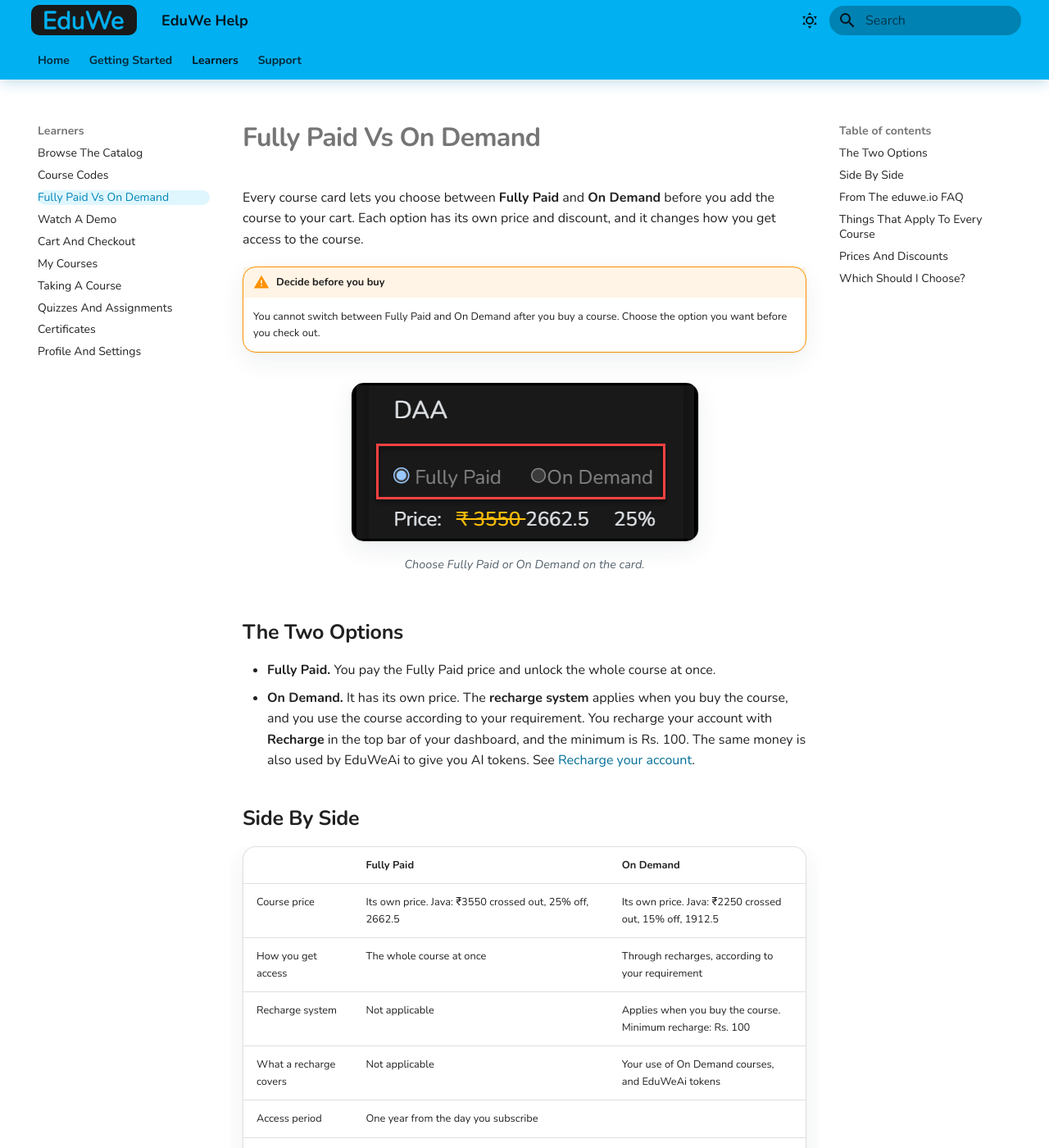
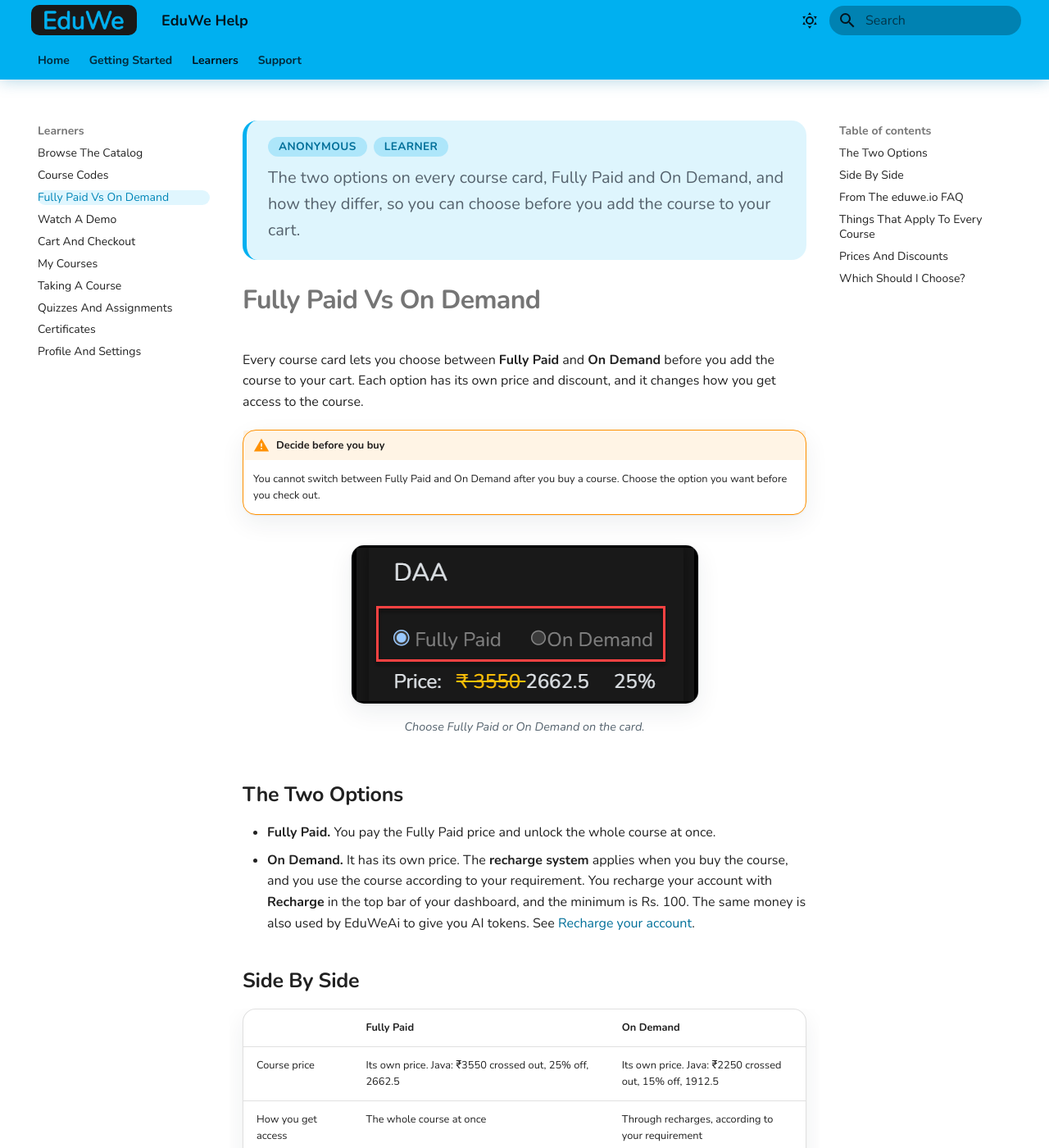
Before and after one commit to geitdeepak/EduWeIO_HelpDoc, an MkDocs documentation site: the page built from docs/learner/pricing-models.md, in a window 1280 px wide and 1400 px high. Shown: the whole window at 82% size. Built offline with MkDocs 1.6.1 and Material for MkDocs 9.7.7, drawn with Linux system fonts in a browser that asks for light colours.

Commit message:
Add a page head banner to every content page
Every page (other than Home, which keeps its own hero) now shows a small
banner above its heading with role pills and its summary as a subtitle,
pulled automatically from existing frontmatter via a small override of
Material's content template (overrides/partials/content.html, wired in
through mkdocs.yml theme.custom_dir). No per-page Markdown changes needed.

Co-Authored-By: Claude Sonnet 5 <noreply@anthropic.com>

```diff
--- a/docs/stylesheets/extra.css
+++ b/docs/stylesheets/extra.css
@@ -191,6 +191,41 @@ button:focus-visible,
 .md-button:focus-visible {
   outline: 2px solid #00b0f0;
   outline-offset: 2px;
+}
+
+/* page head: the role/summary banner that overrides/partials/content.html adds above every
+   content page's H1 (everywhere except the home page, which has its own hero). */
+.eduwe-pagehead {
+  margin: 0 0 1.4rem;
+  padding: 1rem 1.3rem;
+  border-radius: 0.9rem;
+  border-left: 0.25rem solid #00b0f0;
+  background: var(--eduwe-tile);
+}
+
+.eduwe-pagehead__roles {
+  display: flex;
+  flex-wrap: wrap;
+  gap: 0.4rem;
+  margin-bottom: 0.5rem;
+}
+
+.eduwe-role {
+  display: inline-block;
+  padding: 0.06rem 0.65rem;
+  border-radius: 1rem;
+  background: rgba(0, 176, 240, 0.22);
+  color: var(--md-typeset-a-color);
+  font-size: 0.68rem;
+  font-weight: 800;
+  letter-spacing: 0.03em;
+  text-transform: uppercase;
+}
+
+.md-typeset .eduwe-pagehead__summary {
+  margin: 0;
+  color: var(--eduwe-muted);
+  font-size: 1rem;
 }
 
 /* ===== Help home page ===== */
--- a/mkdocs.yml
+++ b/mkdocs.yml
@@ -8,6 +8,9 @@ use_directory_urls: true
 theme:
   name: material
   language: en
+  # Small template override (overrides/partials/content.html) that adds the per-page role/summary
+  # banner described in STYLE-GUIDE.md "Page Head". Everything else here is stock Material.
+  custom_dir: overrides
   font:
     text: Nunito
     code: Roboto Mono
--- /dev/null
+++ b/overrides/partials/content.html
@@ -0,0 +1,29 @@
+{#-
+  Overrides Material's partials/content.html (see the installed package for the original) to add a
+  slim "page head" banner above every content page: a role badge plus the page's own `summary:`
+  frontmatter, shown as a subtitle. No per-page Markdown edits are needed — new pages get it for free
+  as soon as they set `role` and `summary`. The home page keeps its own bespoke hero instead.
+-#}
+{% include "partials/tags.html" %}
+{% include "partials/actions.html" %}
+
+{% if not page.is_homepage and page.meta and page.meta.summary %}
+  {% set roles = page.meta.role %}
+  {% if roles is string %}{% set roles = [roles] %}{% endif %}
+  <div class="eduwe-pagehead">
+    {% if roles %}
+      <div class="eduwe-pagehead__roles">
+        {% for r in roles %}<span class="eduwe-role eduwe-role--{{ r }}">{{ r | capitalize }}</span>{% endfor %}
+      </div>
+    {% endif %}
+    <p class="eduwe-pagehead__summary">{{ page.meta.summary }}</p>
+  </div>
+{% endif %}
+
+{% if "<h1" not in page.content %}
+  <h1>{{ page.title | d(config.site_name, true)}}</h1>
+{% endif %}
+{{ page.content }}
+{% include "partials/source-file.html" %}
+{% include "partials/feedback.html" %}
+{% include "partials/comments.html" %}
```
Also changed, not shown: STYLE-GUIDE.md (+11 -1 lines).
